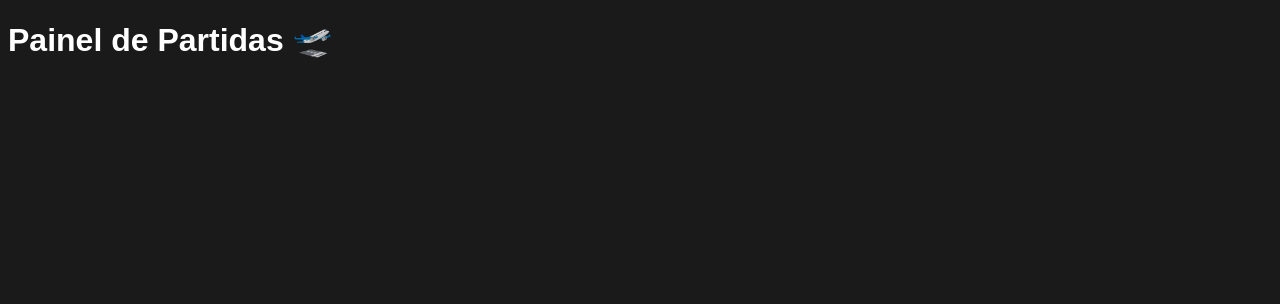
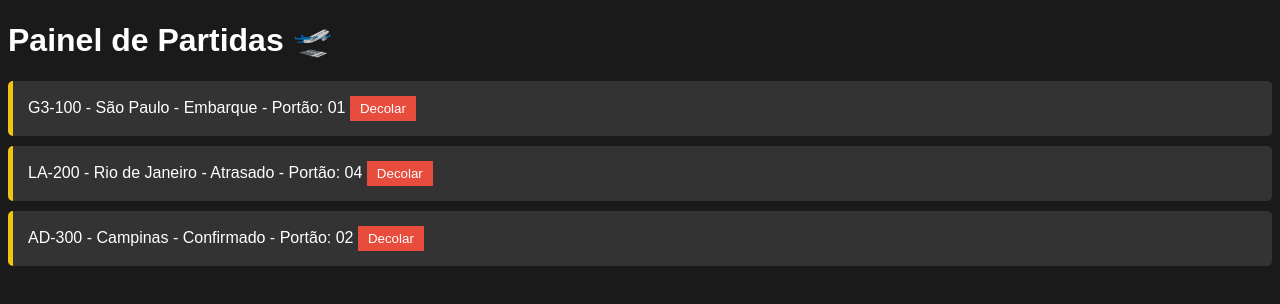
Before and after one commit to Fernando-IFPR/Radar-aeroporto, a plain HTML site: page index.html in a window 1280 px wide. Drawn offline with Linux system fonts and the light colour scheme.

Commit message:
Moddification and fixing code

```diff
--- a/painel.js
+++ b/painel.js
@@ -11,14 +11,31 @@ const tela = document.getElementById("telaDoAeroporto");
 // DESAFIO 1: A Função de Renderização Dinâmica
 function atualizarPainel() {
     // Passo 1: Limpar a tela antes de desenhar, para não duplicar os voos (Pesquise: "JavaScript innerHTML clear")
+    function clear() {
+        document.getElementById("telaDoAeroporto").innerHTML = "";
+    }
+    clear();
 
     // Passo 2: Percorrer o Array (Pesquise: "JavaScript forEach MDN")
     listaDeVoos.forEach(voo => {
-        // [AQUI FALTA CÓDIGO!]
         // 1. Crie um elemento <div> (Pesquise: "document.createElement MDN")
+        const div = document.createElement("div");
         // 2. Coloque a classe CSS "card-voo" nessa div (Pesquise: "classList.add W3Schools")
+        div.classList.add("card-voo");
+
         // 3. Coloque o texto do voo dentro da div (Pesquise: "innerHTML")
+        div.innerHTML = `${voo.codigo} - ${voo.destino} - ${voo.status} - Portão: ${voo.portao} <button class='botao-decolar'>Decolar</button>`;
+
+        // Pega o botão que foi criado
+        const botao = div.querySelector("button");
+
+        // Adiciona o evento de clique
+        botao.addEventListener("click", () => {
+            alert(`O voo ${voo.codigo} decolou!`);
+        });
+
         // 4. Prenda essa nova div dentro da "tela" (Pesquise: "appendChild MDN")
+        tela.appendChild(div);
     });
 }
 
```
Also changed, not shown: index.html (indentation only).
